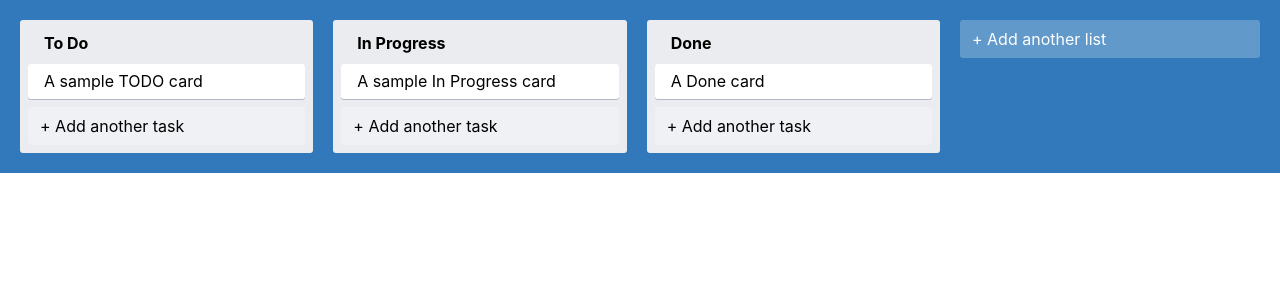
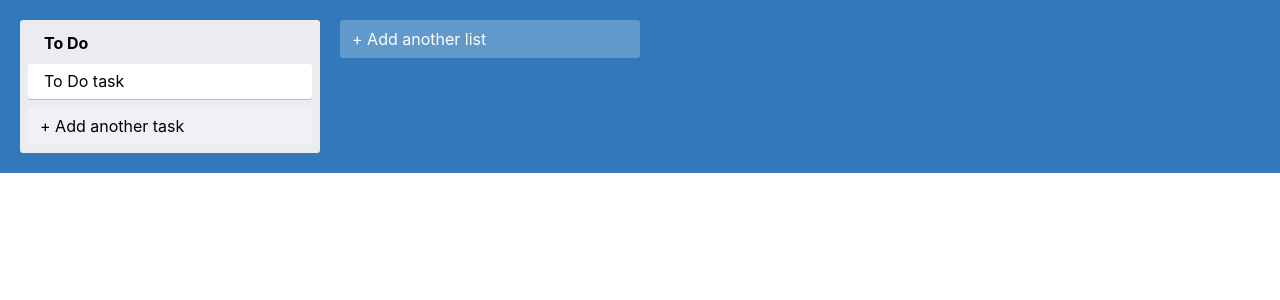
Before and after one commit to huutanvu/trello-clone-typescript, a React (Create React App) app: page / in a window 1280 px wide. Shown: the top 300 px of the page. Built offline with nearby package versions, Linux system fonts and the light colour scheme.

Commit message:
Add AppStateContext and useAppState hook

```diff
--- a/src/App.tsx
+++ b/src/App.tsx
@@ -1,13 +1,16 @@
 import React from "react";
 import { Board } from "./components/Board";
+import { AppStateProvider } from "./contexts/AppStateContext";
 import { GlobalStyle } from "./utils";
 
 function App() {
   return (
-    <div className="App">
-      <Board />
-      <GlobalStyle />
-    </div>
+    <AppStateProvider>
+      <div className="App">
+        <Board />
+        <GlobalStyle />
+      </div>
+    </AppStateProvider>
   );
 }
 
--- a/src/components/Board.tsx
+++ b/src/components/Board.tsx
@@ -1,22 +1,17 @@
 import React from "react";
+import { useAppState } from "../contexts/AppStateContext";
 import { AddNewItem } from "./AddNewItem";
 import { AppContainer } from "./AppContainer";
-import { Card } from "./Card";
 import { Column } from "./Column";
 
 export const Board = () => {
+  const { state } = useAppState();
   return (
     <AppContainer>
-      <Column columnTitle="To Do">
-        <Card text="A sample TODO card"></Card>
-      </Column>
-      <Column columnTitle="In Progress">
-        <Card text="A sample In Progress card"></Card>
-      </Column>
-      <Column columnTitle="Done">
-        <Card text="A Done card"></Card>
-      </Column>
-      <AddNewItem toggleButtonText="+ Add another list" onAdd={console.log}/>
+      {state.lists.map((list, i) => {
+        return <Column columnTitle={list.text} key={list.id} index={i} />;
+      })}
+      <AddNewItem toggleButtonText="+ Add another list" onAdd={console.log} />
     </AppContainer>
   );
 };
--- a/src/components/Column.tsx
+++ b/src/components/Column.tsx
@@ -1,20 +1,26 @@
 import React from "react";
+import { useAppState } from "../contexts/AppStateContext";
 import { AddNewItem } from "./AddNewItem";
+import { Card } from "./Card";
 import { ColumnContainer } from "./ColumnContainer";
 import { ColumnTitle } from "./ColumnTitle";
 
 interface ColumnProps {
   columnTitle: string;
+  index: number;
 }
 
 export const Column = ({
   columnTitle,
-  children,
+  index,
 }: React.PropsWithChildren<ColumnProps>) => {
+  const { state } = useAppState();
   return (
     <ColumnContainer>
       <ColumnTitle>{columnTitle}</ColumnTitle>
-      {children}
+      {state.lists[index].tasks.map((task) => {
+        return <Card text={task.text} key={task.id} />;
+      })}
       <AddNewItem
         toggleButtonText="+ Add another task"
         onAdd={console.log}
--- /dev/null
+++ b/src/contexts/AppStateContext.tsx
@@ -0,0 +1,48 @@
+import React, { createContext, useContext } from 'react';
+
+interface Task {
+  id: string;
+  text: string;
+}
+
+interface List {
+  id: string;
+  text: string;
+  tasks: Task[];
+}
+
+interface AppState {
+  lists: List[];
+}
+
+const appData: AppState = {
+  lists: [
+    {
+      id: "0",
+      text: "To Do",
+      tasks: [{ id: "c0", text: "To Do task" }],
+    },
+  ],
+};
+
+interface AppStateContextProps {
+  state: AppState
+}
+
+// We create the context:
+const AppStateContext = createContext<AppStateContextProps>({} as AppStateContextProps);
+
+// Create the provider:
+export const AppStateProvider = ({ children }: React.PropsWithChildren<{}>) => {
+  return (
+    <AppStateContext.Provider value={{state: appData}}>
+      {children}
+    </AppStateContext.Provider>
+  )
+}
+
+export const useAppState = () => {
+  const appState = useContext(AppStateContext);
+
+  return appState;
+}
```
Also changed, not shown: src/components/NewItemForm.tsx (line endings or trailing spaces).
